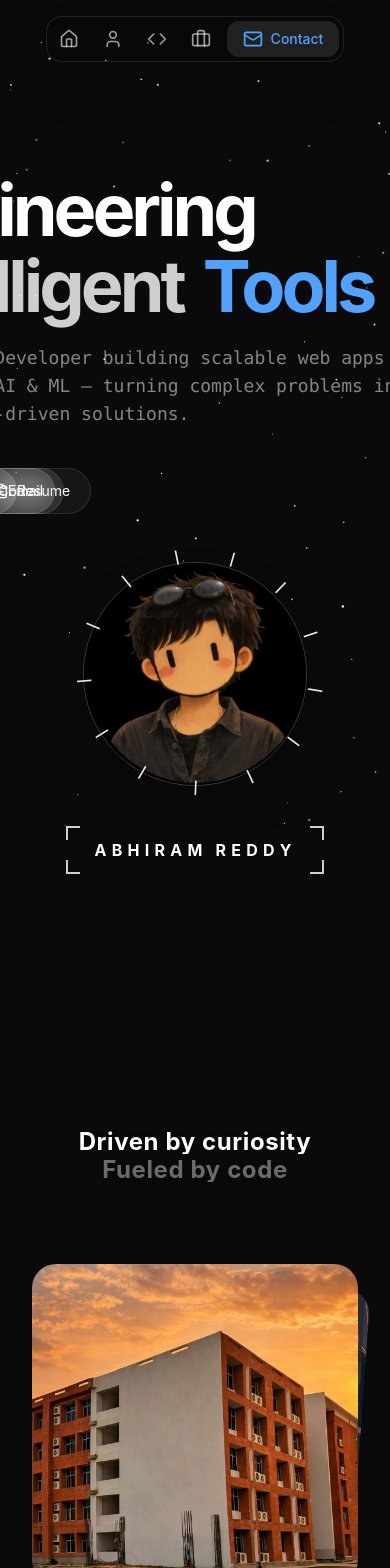
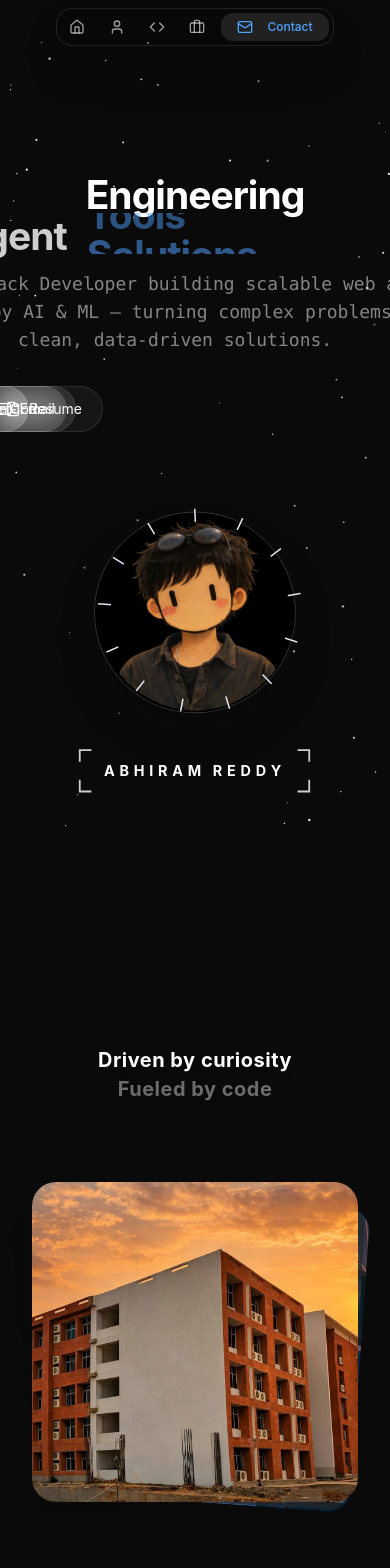
Before and after one commit to IppalaAbhiRamReddy/Portfolio, a React (Vite) app: page / in a window 390 px wide. Shown: the top 1568 px of the page. Built offline with nearby package versions, Linux system fonts and the light colour scheme.

Commit message:
Fix : Optimized code for diff screen sizes

```diff
--- a/src/components/About.jsx
+++ b/src/components/About.jsx
@@ -41,14 +41,14 @@ const About = () => {
   return (
     <section
       id="about"
-      className="min-h-screen py-24 flex flex-col items-center px-4 md:px-24"
+      className="min-h-screen py-20 md:py-24 flex flex-col items-center px-4 md:px-14 lg:px-24"
     >
-      <div className="text-center w-full max-w-4xl mx-auto space-y-6 pt-10">
+      <div className="text-center w-full max-w-4xl mx-auto space-y-4 md:space-y-6 pt-10">
         <div className="flex flex-col items-center justify-center w-full">
-          <ShimmerText className="text-white text-2xl md:text-4xl font-bold tracking-wide leading-none filter drop-shadow-md text-center mb-1 md:mb-2">
+          <ShimmerText className="text-white text-xl md:text-4xl font-bold tracking-wide leading-tight md:leading-none filter drop-shadow-md text-center mb-1 md:mb-2">
             Driven by curiosity
           </ShimmerText>
-          <ShimmerText className="text-white/40 text-2xl md:text-4xl font-bold tracking-wide leading-none filter drop-shadow-md text-center">
+          <ShimmerText className="text-white/40 text-xl md:text-4xl font-bold tracking-wide leading-tight md:leading-none filter drop-shadow-md text-center">
             Fueled by code
           </ShimmerText>
         </div>
--- a/src/components/Contact.jsx
+++ b/src/components/Contact.jsx
@@ -132,7 +132,7 @@ function AvatarHoverCard({
             animate={{ opacity: 1 }}
             exit={{ opacity: 0 }}
             transition={{ duration: 0.2 }}
-            className="absolute top-0 left-0 rounded-xl shadow-lg overflow-hidden z-10 p-2 w-[26rem] bg-background border border-border"
+            className="absolute top-0 left-1/2 -translate-x-1/2 md:left-0 md:translate-x-0 rounded-xl shadow-lg overflow-hidden z-10 p-2 w-[calc(100vw-2rem)] md:w-[26rem] bg-background border border-border"
             style={{ pointerEvents: "auto" }}
           >
             <div className="flex items-start gap-4">
@@ -199,7 +199,7 @@ const Contact = () => {
   return (
     <section
       id="contact"
-      className="relative pt-20 pb-8 flex flex-col items-center justify-center w-full px-4 md:px-14 lg:px-24 overflow-hidden bg-background gap-8 md:gap-12"
+      className="relative pt-20 pb-16 md:pb-8 flex flex-col items-center justify-center w-full px-4 md:px-14 lg:px-24 overflow-hidden bg-background gap-8 md:gap-12"
     >
       {/* CENTERED: Animation Bubble Area */}
       <div
@@ -213,7 +213,7 @@ const Contact = () => {
         <div className="relative z-10 flex flex-col items-center">
           <div className="relative inline-block mt-16">
             <div
-              className="absolute -top-98 -left-6 md:-top-42 md:-left-0 z-50 cursor-pointer pointer-events-auto"
+              className="absolute -top-[160%] left-1/2 -translate-x-1/2 md:-top-42 md:left-0 md:translate-x-0 z-50 cursor-pointer pointer-events-auto"
               onMouseEnter={() => setIsHovered(true)}
               onMouseLeave={() => setIsHovered(false)}
             >
@@ -236,7 +236,7 @@ const Contact = () => {
               />
             </div>
 
-            <h1 className="text-4xl md:text-5xl lg:text-7xl font-extrabold select-none text-white tracking-widest uppercase relative z-10 whitespace-nowrap">
+            <h1 className="text-4xl md:text-5xl lg:text-7xl font-extrabold select-none text-white tracking-[0.15em] md:tracking-widest uppercase relative z-10 whitespace-nowrap text-center">
               Let's Connect
             </h1>
           </div>
--- a/src/components/Hero.jsx
+++ b/src/components/Hero.jsx
@@ -152,7 +152,7 @@ const TextArcLogo = ({ logoSrc, name }) => {
   const [diameter, setDiameter] = useState(340);
 
   useEffect(() => {
-    const fn = () => setDiameter(window.innerWidth < 768 ? 260 : 340);
+    const fn = () => setDiameter(window.innerWidth < 768 ? 240 : 340);
     fn();
     window.addEventListener("resize", fn);
     return () => window.removeEventListener("resize", fn);
@@ -198,8 +198,8 @@ const AnimatedHeroText = ({ socialLinks }) => {
   }, [index]);
 
   return (
-    <div className="flex flex-col gap-6 w-full">
-      <h1 className="flex flex-col text-[72px] md:text-[90px] lg:text-[105px] font-bold tracking-[-4px] leading-[0.95]">
+    <div className="flex flex-col gap-4 md:gap-6 w-full">
+      <h1 className="flex flex-col text-[10vw] md:text-[80px] lg:text-[105px] font-bold tracking-tight md:tracking-[-4px] leading-[0.95]">
         <span>Engineering</span>
 
         <span className="flex items-end gap-5">
@@ -212,7 +212,7 @@ const AnimatedHeroText = ({ socialLinks }) => {
               height: "1.05em",
               alignItems: "flex-end",
               position: "relative",
-              minWidth: "min(520px, 80vw)",
+              minWidth: "min(520px, 60vw)",
             }}
           >
             {titles.map((title, i) => (
@@ -321,12 +321,12 @@ const Hero = () => {
       id="hero"
       className="relative w-full px-8 md:px-14 lg:px-24 py-20 min-h-[90vh] flex items-center"
     >
-      <div className="flex flex-col md:flex-row items-center w-full gap-12">
-        <div className="flex-1 min-w-0">
+      <div className="flex flex-col md:flex-row items-center w-full gap-16 md:gap-12">
+        <div className="flex-1 min-w-0 text-center md:text-left">
           <AnimatedHeroText socialLinks={socialLinks} />
         </div>
 
-        <div className="flex-shrink-0 md:ml-auto md:-translate-y-12">
+        <div className="flex-shrink-0 md:ml-auto md:-translate-y-12 scale-90 md:scale-100">
           <TextArcLogo
             logoSrc={portfolioData.avatarUrl}
             name={portfolioData.name}
--- a/src/components/Navbar.jsx
+++ b/src/components/Navbar.jsx
@@ -66,13 +66,13 @@ const ExpandableTabs = ({
             onClick={() => onChange?.(index)}
             transition={transition}
             className={cn(
-              "relative flex items-center rounded-xl px-4 py-2 text-sm font-medium transition-colors duration-300 cursor-pointer",
+              "relative flex items-center rounded-xl px-2.5 py-1.5 md:px-4 md:py-2 text-xs md:text-sm font-medium transition-colors duration-300 cursor-pointer",
               isActive
                 ? cn("bg-white/10", activeColor)
                 : "text-white/60 hover:bg-white/5 hover:text-white",
             )}
           >
-            <Icon size={20} />
+            <Icon className="w-4 h-4 md:w-5 md:h-5" />
             <AnimatePresence initial={false}>
               {isExpanded && (
                 <Motion.span
@@ -81,7 +81,7 @@ const ExpandableTabs = ({
                   animate="animate"
                   exit="exit"
                   transition={transition}
-                  className="overflow-hidden whitespace-nowrap cursor-pointer"
+                  className="overflow-hidden whitespace-nowrap cursor-pointer ml-1.5 md:ml-2"
                 >
                   {tab.title}
                 </Motion.span>
@@ -96,11 +96,12 @@ const ExpandableTabs = ({
 
 const Navbar = ({ activeTab, onChange }) => {
   return (
-    <header className="fixed top-0 left-0 right-0 z-50 flex justify-center p-4">
+    <header className="fixed top-2 md:top-4 left-0 right-0 z-50 flex justify-center px-4">
       <Motion.div
         initial={{ y: -100, opacity: 0 }}
         animate={{ y: 0, opacity: 1 }}
         transition={{ duration: 0.8, ease: "easeOut" }}
+        className="w-full max-w-fit"
       >
         <ExpandableTabs
           tabs={portfolioData.navTabs}
--- a/src/components/ui/project-showcase.jsx
+++ b/src/components/ui/project-showcase.jsx
@@ -92,7 +92,7 @@ export function ProjectShowcase() {
     <section
       ref={containerRef}
       onMouseMove={handleMouseMove}
-      className="relative w-full max-w-4xl mx-auto px-6 py-16"
+      className="relative w-full max-w-4xl mx-auto px-4 md:px-6 py-12 md:py-16"
     >
       <div className="mb-12 flex justify-center w-full">
         <ShimmerText className="text-white text-2xl md:text-4xl font-extrabold tracking-wider uppercase text-center filter drop-shadow-md">
@@ -101,7 +101,7 @@ export function ProjectShowcase() {
       </div>
 
       <div
-        className="pointer-events-none fixed z-50 overflow-hidden rounded-xl shadow-2xl"
+        className="pointer-events-none fixed z-50 overflow-hidden rounded-xl shadow-2xl hidden md:block"
         style={{
           left: containerRef.current?.getBoundingClientRect().left ?? 0,
           top: containerRef.current?.getBoundingClientRect().top ?? 0,
@@ -131,7 +131,7 @@ export function ProjectShowcase() {
       </div>
 
       <div
-        className="space-y-0 max-h-[80vh] overflow-y-auto pr-4
+        className="space-y-0 max-h-none md:max-h-[80vh] overflow-y-visible md:overflow-y-auto pr-0 md:pr-4
         [&::-webkit-scrollbar]:w-2
         [&::-webkit-scrollbar-track]:bg-transparent
         [&::-webkit-scrollbar-thumb]:bg-white/10
@@ -191,7 +191,7 @@ export function ProjectShowcase() {
 
                   <p
                     className={`
-                      text-white/50 text-base mt-2 leading-relaxed max-w-xl
+                      text-white/50 text-sm md:text-base mt-2 leading-relaxed max-w-xl
                       transition-all duration-300 ease-out
                       ${hoveredIndex === index ? "text-white/80" : "text-white/50"}
                     `}
--- a/src/components/ui/skills-orbit.jsx
+++ b/src/components/ui/skills-orbit.jsx
@@ -43,18 +43,18 @@ export function SkillsOrbit({ skillsData }) {
   const getResponsiveValues = () => {
     switch (screenSize) {
       case "xs":
-        return { containerRadius: 90, profileSize: 45, cardWidth: "w-32" };
+        return { containerRadius: 80, profileSize: 40, cardWidth: "w-28" };
       case "sm":
-        return { containerRadius: 110, profileSize: 55, cardWidth: "w-36" };
+        return { containerRadius: 100, profileSize: 50, cardWidth: "w-32" };
       case "md":
-        return { containerRadius: 140, profileSize: 65, cardWidth: "w-44" };
+        return { containerRadius: 130, profileSize: 60, cardWidth: "w-40" };
       default:
         return { containerRadius: 180, profileSize: 80, cardWidth: "w-56" };
     }
   };
 
   const { containerRadius, profileSize, cardWidth } = getResponsiveValues();
-  const containerSize = containerRadius * 2 + 100;
+  const containerSize = containerRadius * 2 + (screenSize === "xs" ? 60 : 100);
 
   const [rotationOffset, setRotationOffset] = useState(0);
 
@@ -214,9 +214,8 @@ export function SkillsOrbit({ skillsData }) {
               setActiveCatIndex(index);
               setRotationOffset(0);
             }}
-            className={`w-2 h-2 rounded-full transition-all duration-300 ${
-              index === activeCatIndex ? "bg-blue-500 w-6" : "bg-white/20"
-            }`}
+            className={`w-2 h-2 rounded-full transition-all duration-300 ${index === activeCatIndex ? "bg-blue-500 w-6" : "bg-white/20"
+              }`}
           />
         ))}
       </div>
```
